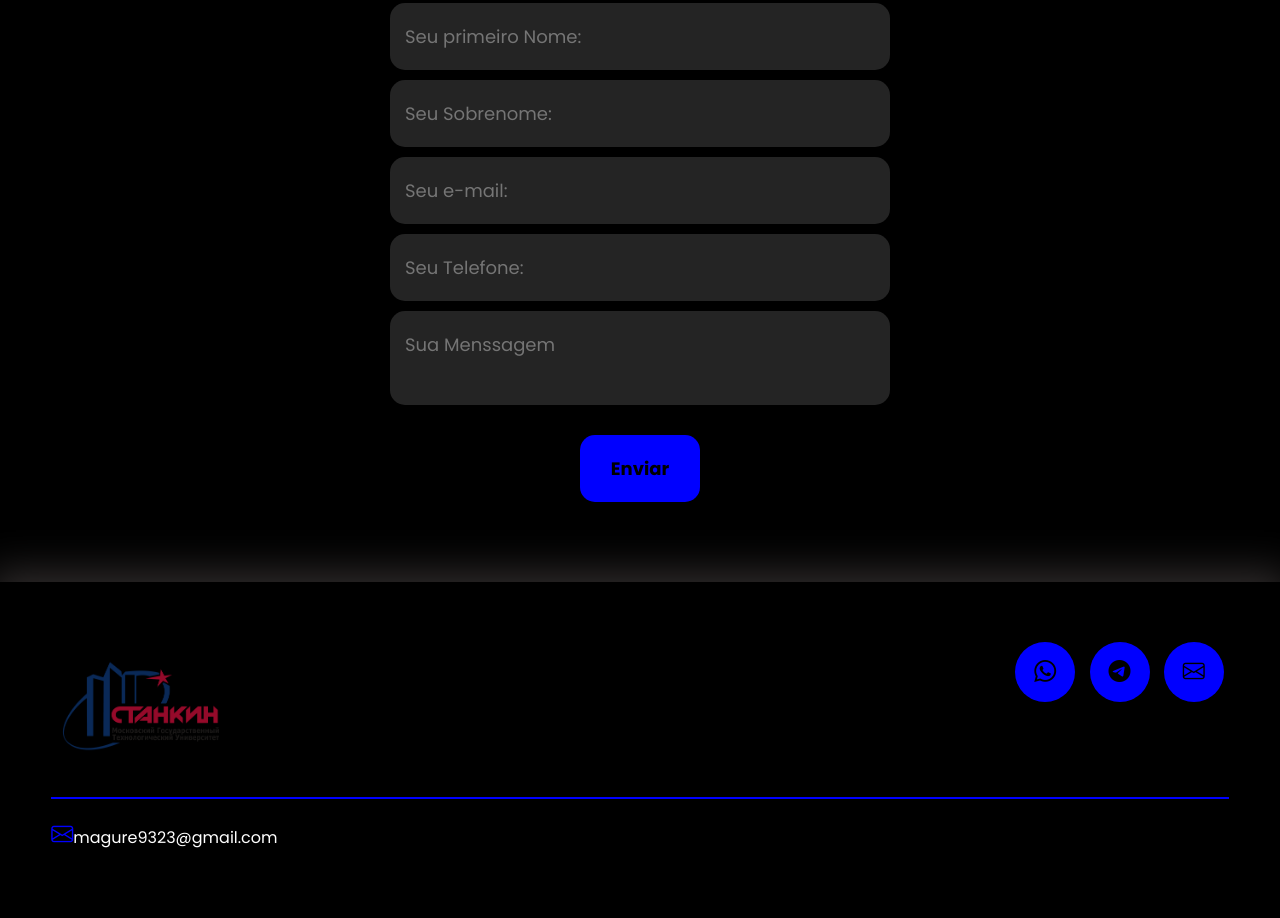
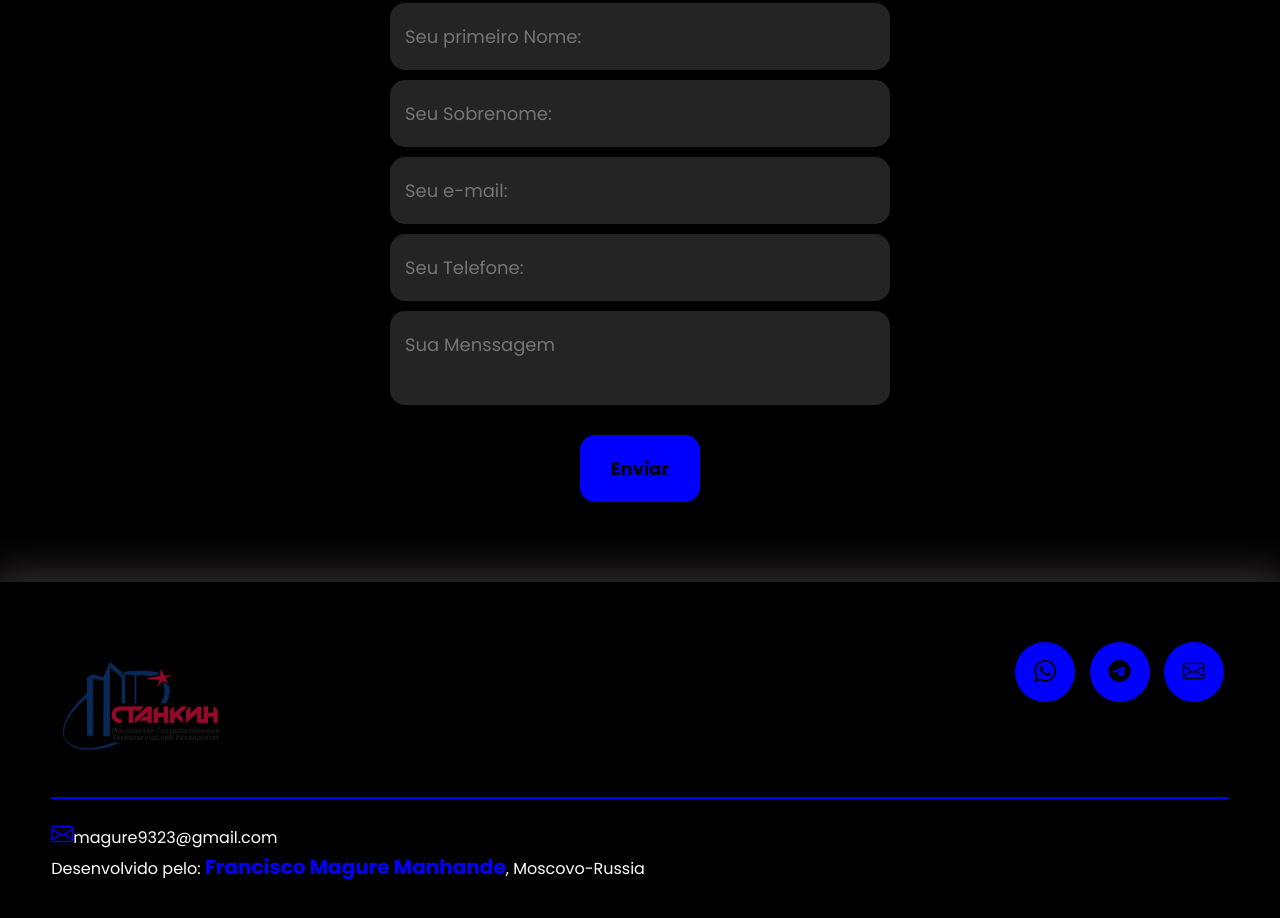
Before and after one commit to Manharah23/prototipomoderno, a plain HTML site: page index.html in a window 1280 px wide. Shown: the part 2859-3777 px from the top of the page. Drawn offline with nearby package versions, Linux system fonts and the light colour scheme.

Commit message:
mudancas

```diff
--- a/estilo.css
+++ b/estilo.css
@@ -495,3 +495,11 @@ footer .line-footer p a {
     }
 
 }
+.dono{
+    color: white;
+}
+.dono span{
+    font-size: 20px;
+    font-weight: 700;
+     color: blue;
+}
--- a/index.html
+++ b/index.html
@@ -184,6 +184,7 @@
                </div><!--LFOOT-->
                <div class="line-footer borda">
                 <p><i class="bi bi-envelope"></i><a href="mailto:magure9323@gmail.com">magure9323@gmail.com</a></p>
+                <P class="dono">Desenvolvido pelo: <a href="https://github.com/Manharah23"><span>Francisco Magure Manhande</span>, Moscovo-Russia</a></P>
                </div><!--LFOOT-->
         </div><!--interface-->
       </footer>
```
